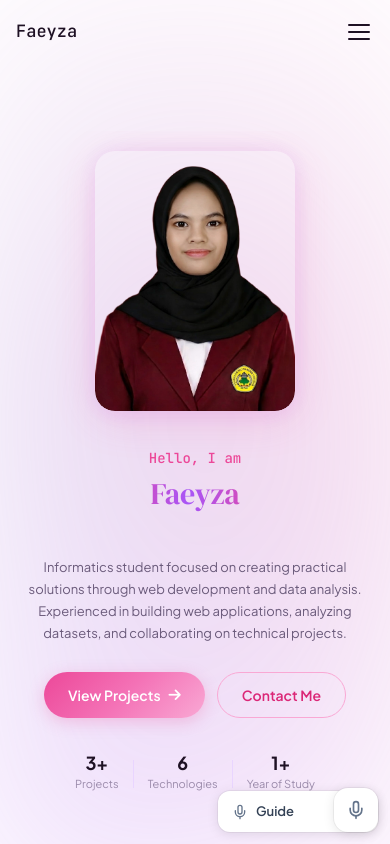
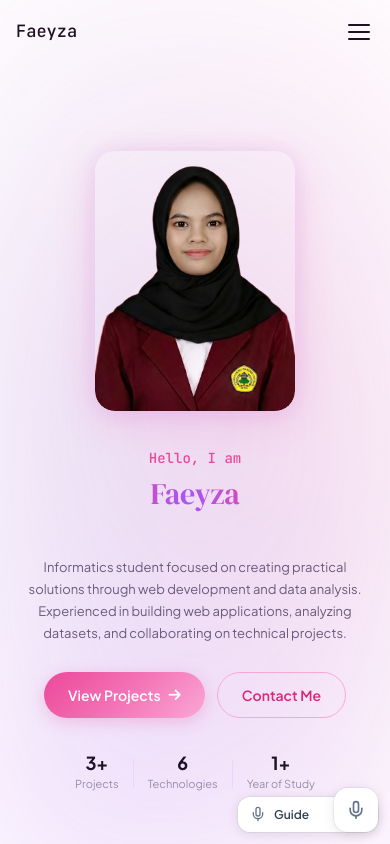
Before and after one commit to fyzardell/portofolio, a React (Vite) app: page / in a window 390 px wide. Shown: the top 844 px of the page. Built offline with nearby package versions, Linux system fonts and the light colour scheme.

Commit message:
fix: voice guide widget too wide on mobile, word-break, overflow-x hidden on root

```diff
--- a/src/components/VoiceGuide.css
+++ b/src/components/VoiceGuide.css
@@ -7,13 +7,15 @@
   border-radius: 12px;
   box-shadow: 0 2px 12px rgba(0, 0, 0, 0.1), 0 0 0 1px rgba(0, 0, 0, 0.05);
   overflow: hidden;
+  overflow-x: hidden;
   transition: all 0.3s cubic-bezier(0.4, 0, 0.2, 1);
   min-width: 180px;
+  max-width: calc(100vw - 40px);
 }
 
 .vg-widget.on {
-  min-width: 260px;
-  max-width: 320px;
+  min-width: 220px;
+  max-width: calc(100vw - 40px);
 }
 
 .vg-widget-bar {
@@ -102,6 +104,8 @@
   color: #475569;
   line-height: 1.6;
   margin: 0;
+  word-break: break-word;
+  overflow-wrap: break-word;
 }
 
 .vg-fab {
@@ -130,7 +134,11 @@
 }
 
 @media (max-width: 480px) {
-  .vg-widget { bottom: 12px; right: 12px; min-width: 160px; }
-  .vg-widget.on { min-width: 240px; max-width: calc(100vw - 24px); }
+  .vg-widget { bottom: 12px; right: 12px; min-width: 140px; max-width: calc(100vw - 24px); }
+  .vg-widget.on { min-width: 180px; max-width: calc(100vw - 24px); }
+  .vg-widget-bar { padding: 8px 12px; }
+  .vg-widget-label { font-size: 12px; }
+  .vg-widget-body { padding: 0 10px 10px; }
+  .vg-widget-text { font-size: 12px; }
   .vg-fab { bottom: 12px; right: 12px; width: 44px; height: 44px; }
 }
--- a/src/styles/index.css
+++ b/src/styles/index.css
@@ -65,6 +65,10 @@ body {
 
 body.no-scroll {
   overflow: hidden;
+}
+
+#root {
+  overflow-x: hidden;
 }
 
 h1, h2, h3, h4, h5, h6,
```
